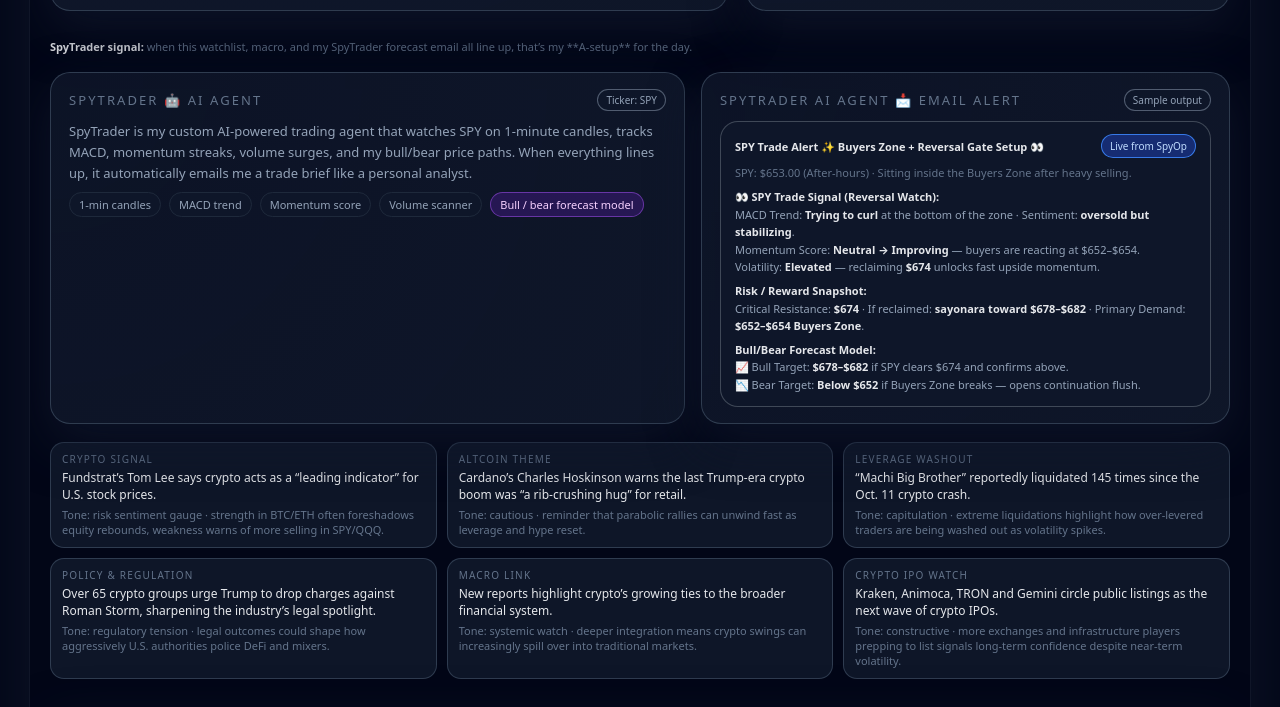
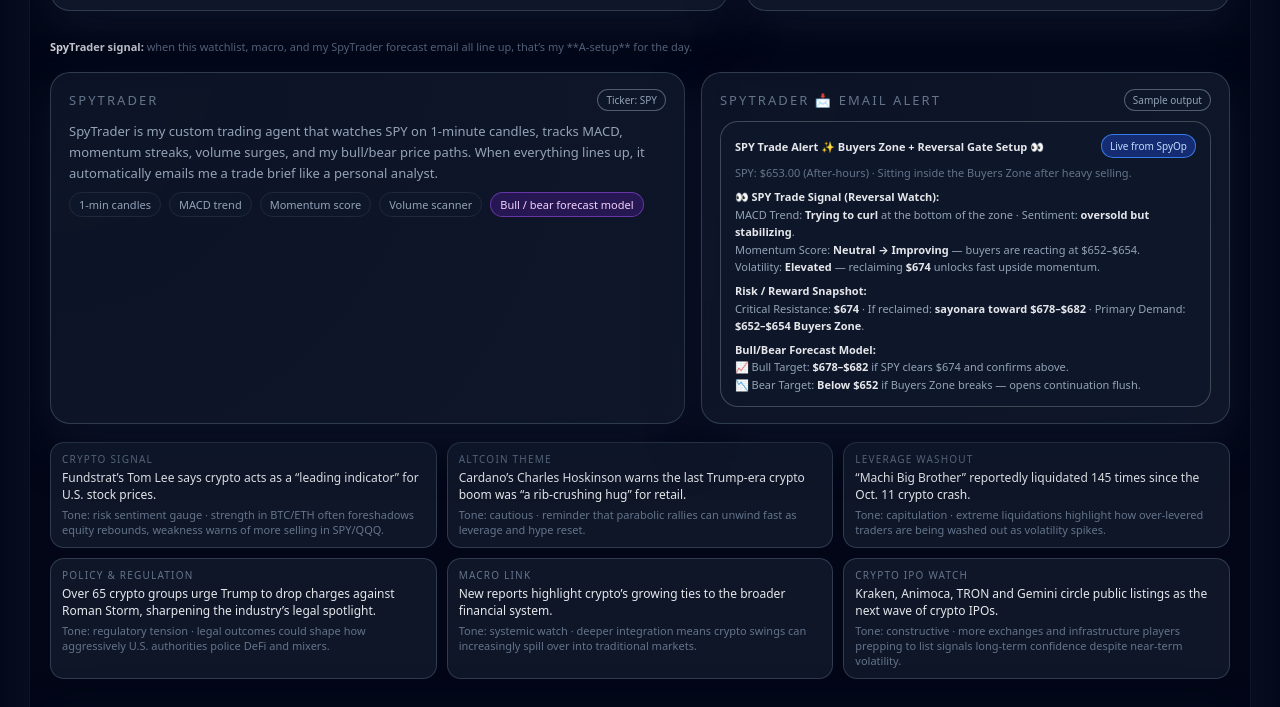
Before and after one commit to cmcacarolina/Kstacking, a plain HTML site: page index.html in a window 1280 px wide. Shown: the part 3909-4616 px from the top of the page. Drawn offline with Linux system fonts and the light colour scheme; no server answers.

Commit message:
Add files via upload

```diff
--- a/index.html
+++ b/index.html
@@ -2124,12 +2124,12 @@ Week 7/20/2026 to 7/24/2026: S&P500 SPY Key Levels To Watch 👀 By www.kstackin
           <div class="card-title">
 
 
-            <span>SpyTrader 🤖 AI Agent</span>
+            <span>SpyTrader</span>
           </div>
           <div class="pill">Ticker: SPY </div>
         </header>
         <div class="spy-body">
-          SpyTrader is my custom AI-powered trading agent that watches SPY on 1-minute
+          SpyTrader is my custom trading agent that watches SPY on 1-minute
           candles, tracks MACD, momentum streaks, volume surges, and my bull/bear price
           paths. When everything lines up, it automatically emails me a trade brief like a
           personal analyst.
@@ -2146,7 +2146,7 @@ Week 7/20/2026 to 7/24/2026: S&P500 SPY Key Levels To Watch 👀 By www.kstackin
       <article class="card">
         <header class="card-header">
           <div class="card-title">
-  <span>SpyTrader Ai agent 📩 Email Alert</span>
+  <span>SpyTrader 📩 Email Alert</span>
 </div>
 <div class="pill">Sample output</div>
 </header>
```
